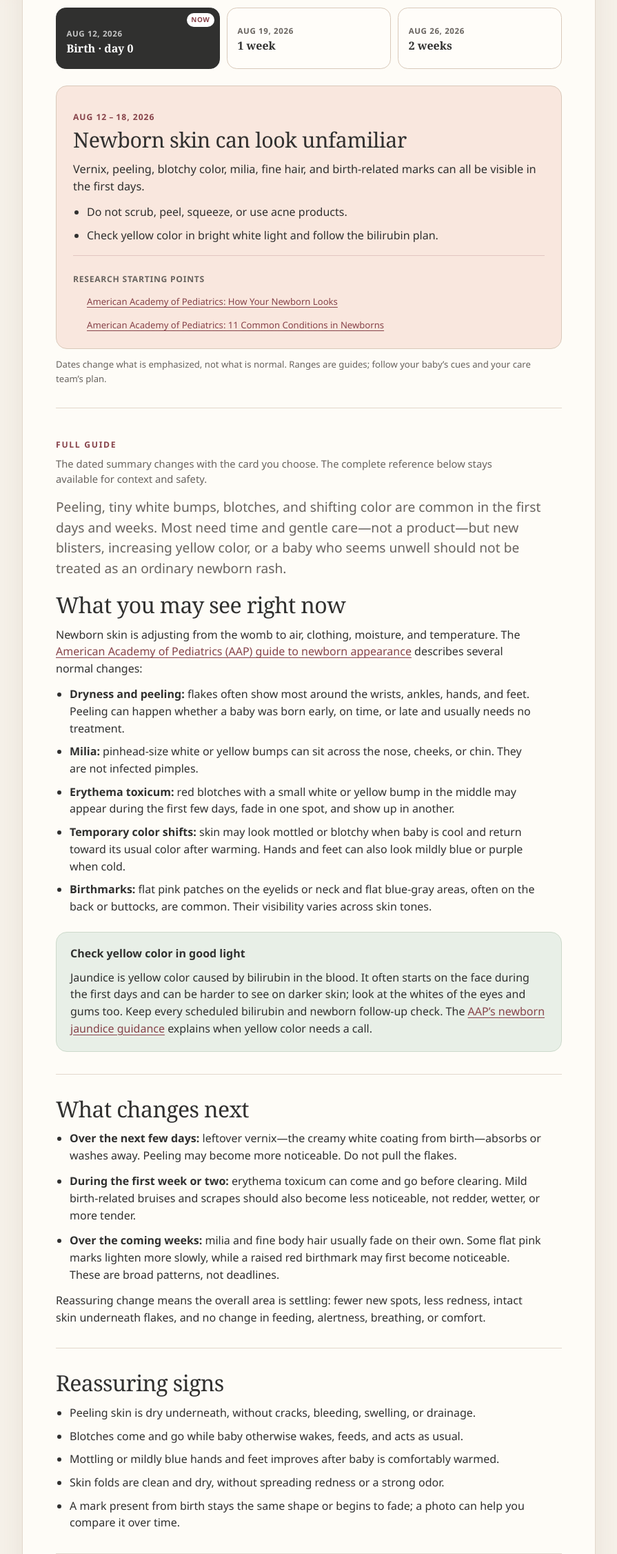
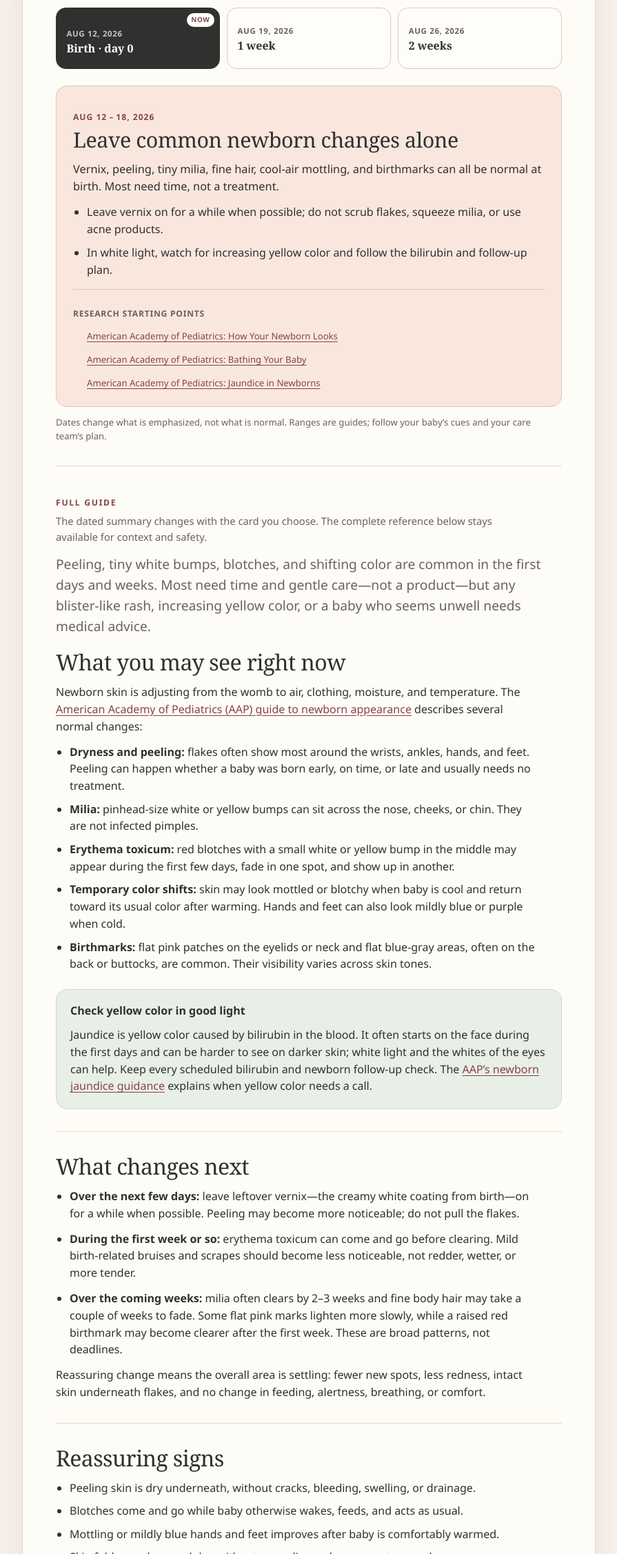
Before and after one commit to lmnophil/baby-site, a plain HTML site: page topics/newborn-skin.html in a window 1280 px wide. Shown: the part 547-2800 px from the top of the page at 69% size, without its empty margins (192-1087 px from the left). Drawn offline with Linux system fonts and the light colour scheme.

Commit message:
Review newborn skin timeline

```diff
--- a/timeline-data.js
+++ b/timeline-data.js
@@ -1201,23 +1201,23 @@
             key: "birth",
             at: { days: 0 },
             label: "Birth · day 0",
-            title: "Newborn skin can look unfamiliar",
-            summary: "Vernix, peeling, blotchy color, milia, fine hair, and birth-related marks can all be visible in the first days.",
-            points: [
-              "Do not scrub, peel, squeeze, or use acne products.",
-              "Check yellow color in bright white light and follow the bilirubin plan."
-            ],
-            sources: ["aapNewbornAppearance", "aapCommonNewbornConditions"]
+            title: "Leave common newborn changes alone",
+            summary: "Vernix, peeling, tiny milia, fine hair, cool-air mottling, and birthmarks can all be normal at birth. Most need time, not a treatment.",
+            points: [
+              "Leave vernix on for a while when possible; do not scrub flakes, squeeze milia, or use acne products.",
+              "In white light, watch for increasing yellow color and follow the bilirubin and follow-up plan."
+            ],
+            sources: ["aapNewbornAppearance", "aapBathing", "aapJaundice"]
           },
           {
             key: "week-1",
             at: { weeks: 1 },
             label: "1 week",
-            title: "Common early changes begin settling",
-            summary: "Peeling may become more noticeable, while transient newborn rashes can come and go. Reassuring areas stay intact without spreading redness, drainage, swelling, or tenderness.",
-            points: [
-              "Use brief, infrequent baths and fragrance-free moisturizer if needed.",
-              "Call about a rash that keeps spreading or skin becoming raw, wet, or painful."
+            title: "A temporary rash may come and go",
+            summary: "Erythema toxicum can appear as red splotches with pale centers, move around, and usually clear in about a week. Peeling and intact skin can still look dramatic but need gentle care.",
+            points: [
+              "Keep baths brief and infrequent; use mild, fragrance-free cleanser only where needed and moisturizer after bathing if skin is dry.",
+              "Have any blister-like rash evaluated, even if baby otherwise seems well."
             ],
             sources: ["aapCommonNewbornConditions", "aapBathing"]
           },
@@ -1225,11 +1225,11 @@
             key: "week-2",
             at: { weeks: 2 },
             label: "2 weeks",
-            title: "Watch the trend over coming weeks",
-            summary: "Milia and fine body hair often fade gradually; some marks lighten more slowly, and a raised red birthmark may first become noticeable. These are broad patterns, not deadlines.",
-            points: [
-              "Photograph a new or changing mark in consistent light.",
-              "Ask the pediatrician to identify a newly raised or changing birthmark."
+            title: "Look for a gradual settling trend",
+            summary: "Milia often clears by 2–3 weeks and fine body hair may take a couple of weeks to fade. Some flat marks lighten more slowly; a raised red birthmark can become clearer after the first week.",
+            points: [
+              "Compare a mark in consistent light; a photo can make a gradual change easier to show at a visit.",
+              "Ask the pediatrician to identify a newly raised red mark or any mark that is changing."
             ],
             sources: ["aapNewbornAppearance"]
           }
--- a/timeline-review-progress.json
+++ b/timeline-review-progress.json
@@ -95,6 +95,11 @@
       "id": "topic/bathing-a-newborn",
       "reviewedOn": "2026-08-15",
       "result": "updated"
+    },
+    {
+      "id": "topic/newborn-skin",
+      "reviewedOn": "2026-08-15",
+      "result": "updated"
     }
   ]
 }
--- a/topics/newborn-skin.html
+++ b/topics/newborn-skin.html
@@ -22,7 +22,7 @@
             <p class="eyebrow">Diapers &amp; daily care</p>
             <h1>Newborn skin</h1>
             <p class="topic-lede">
-              Peeling, tiny white bumps, blotches, and shifting color are common in the first days and weeks. Most need time and gentle care—not a product—but new blisters, increasing yellow color, or a baby who seems unwell should not be treated as an ordinary newborn rash.
+              Peeling, tiny white bumps, blotches, and shifting color are common in the first days and weeks. Most need time and gentle care—not a product—but any blister-like rash, increasing yellow color, or a baby who seems unwell needs medical advice.
             </p>
           </header>
 
@@ -49,7 +49,7 @@
             <aside class="key-note" aria-labelledby="color-check">
               <h3 id="color-check">Check yellow color in good light</h3>
               <p>
-                Jaundice is yellow color caused by bilirubin in the blood. It often starts on the face during the first days and can be harder to see on darker skin; look at the whites of the eyes and gums too. Keep every scheduled bilirubin and newborn follow-up check. The
+                Jaundice is yellow color caused by bilirubin in the blood. It often starts on the face during the first days and can be harder to see on darker skin; white light and the whites of the eyes can help. Keep every scheduled bilirubin and newborn follow-up check. The
                 <a href="https://www.healthychildren.org/English/ages-stages/baby/Pages/Jaundice.aspx">AAP’s newborn jaundice guidance</a>
                 explains when yellow color needs a call.
               </p>
@@ -59,9 +59,9 @@
           <section aria-labelledby="changes-next">
             <h2 id="changes-next">What changes next</h2>
             <ul class="timeline-list">
-              <li><strong>Over the next few days:</strong> leftover vernix—the creamy white coating from birth—absorbs or washes away. Peeling may become more noticeable. Do not pull the flakes.</li>
-              <li><strong>During the first week or two:</strong> erythema toxicum can come and go before clearing. Mild birth-related bruises and scrapes should also become less noticeable, not redder, wetter, or more tender.</li>
-              <li><strong>Over the coming weeks:</strong> milia and fine body hair usually fade on their own. Some flat pink marks lighten more slowly, while a raised red birthmark may first become noticeable. These are broad patterns, not deadlines.</li>
+              <li><strong>Over the next few days:</strong> leave leftover vernix—the creamy white coating from birth—on for a while when possible. Peeling may become more noticeable; do not pull the flakes.</li>
+              <li><strong>During the first week or so:</strong> erythema toxicum can come and go before clearing. Mild birth-related bruises and scrapes should become less noticeable, not redder, wetter, or more tender.</li>
+              <li><strong>Over the coming weeks:</strong> milia often clears by 2–3 weeks and fine body hair may take a couple of weeks to fade. Some flat pink marks lighten more slowly, while a raised red birthmark may become clearer after the first week. These are broad patterns, not deadlines.</li>
             </ul>
             <p>
               Reassuring change means the overall area is settling: fewer new spots, less redness, intact skin underneath flakes, and no change in feeding, alertness, breathing, or comfort.
@@ -94,7 +94,7 @@
               <section class="care-level care-level--prompt" aria-labelledby="prompt-call">
                 <h3 id="prompt-call">Get prompt medical advice</h3>
                 <ul>
-                  <li>There are fluid-filled blisters, clustered sores, pus, yellow crust, spreading redness, warmth, swelling, or pain. Even harmless newborn conditions can look blister-like, so the <a href="https://www.healthychildren.org/English/ages-stages/baby/Pages/How-Your-Newborn-Looks.aspx">AAP advises having blister-like rashes evaluated</a>.</li>
+                  <li>There are fluid-filled blisters, clustered sores, pus, yellow crust, spreading redness, warmth, swelling, or pain. The <a href="https://www.healthychildren.org/English/ages-stages/baby/Pages/How-Your-Newborn-Looks.aspx">AAP advises having blister-like rashes evaluated</a>, even when a harmless newborn condition is possible.</li>
                   <li>Yellow color is increasing, reaches the belly, arms, or legs, or appears in the whites of the eyes.</li>
                   <li>Baby is hard to wake, unusually fussy, or not nursing or taking a bottle well—especially with yellow skin.</li>
                 </ul>
@@ -129,8 +129,8 @@
             <ol class="action-list">
               <li>Look at baby’s skin in daylight: note whether yellow color is increasing and whether any redness is spreading.</li>
               <li>Clean milk, spit-up, urine, and stool from skin folds with lukewarm water, then pat dry rather than rubbing.</li>
-              <li>Keep bathing brief and infrequent. Use cleanser only where needed, and choose a mild product without fragrance.</li>
-              <li>If skin is dry, apply a small amount of fragrance-free moisturizer; the <a href="https://www.healthychildren.org/English/ages-stages/baby/bathing-skin-care/Pages/Bathing-Your-Newborn.aspx">AAP’s bathing and skin-care guidance</a> recommends gentle washing and notes that frequent baths can worsen dryness.</li>
+              <li>Keep bathing brief and infrequent. Use cleanser only where needed, and choose a mild, neutral-pH product without additives.</li>
+              <li>If skin is dry, apply a small amount of fragrance-free, hypoallergenic moisturizer after bathing; the <a href="https://www.healthychildren.org/English/ages-stages/baby/bathing-skin-care/Pages/Bathing-Your-Newborn.aspx">AAP’s bathing and skin-care guidance</a> recommends gentle washing and notes that frequent baths can worsen dryness.</li>
               <li>Take a clear photo of a new or changing mark in the same light so the pediatrician can see the trend.</li>
             </ol>
           </section>
```
